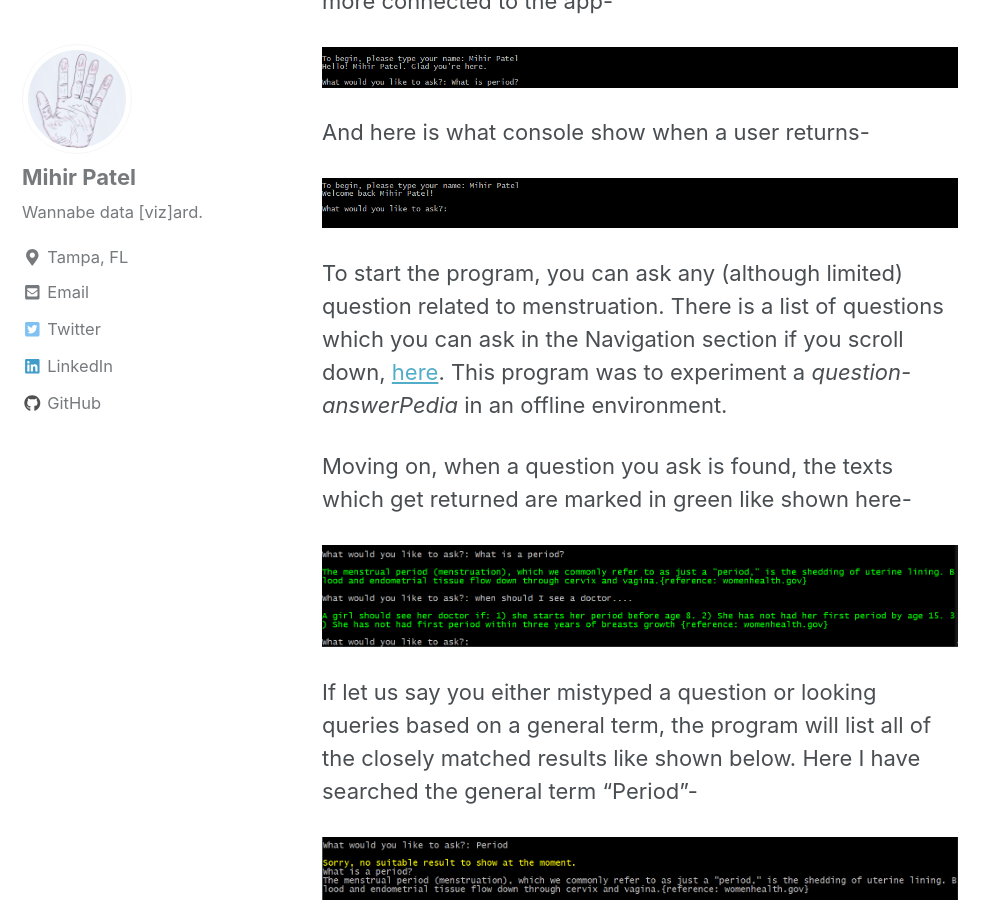
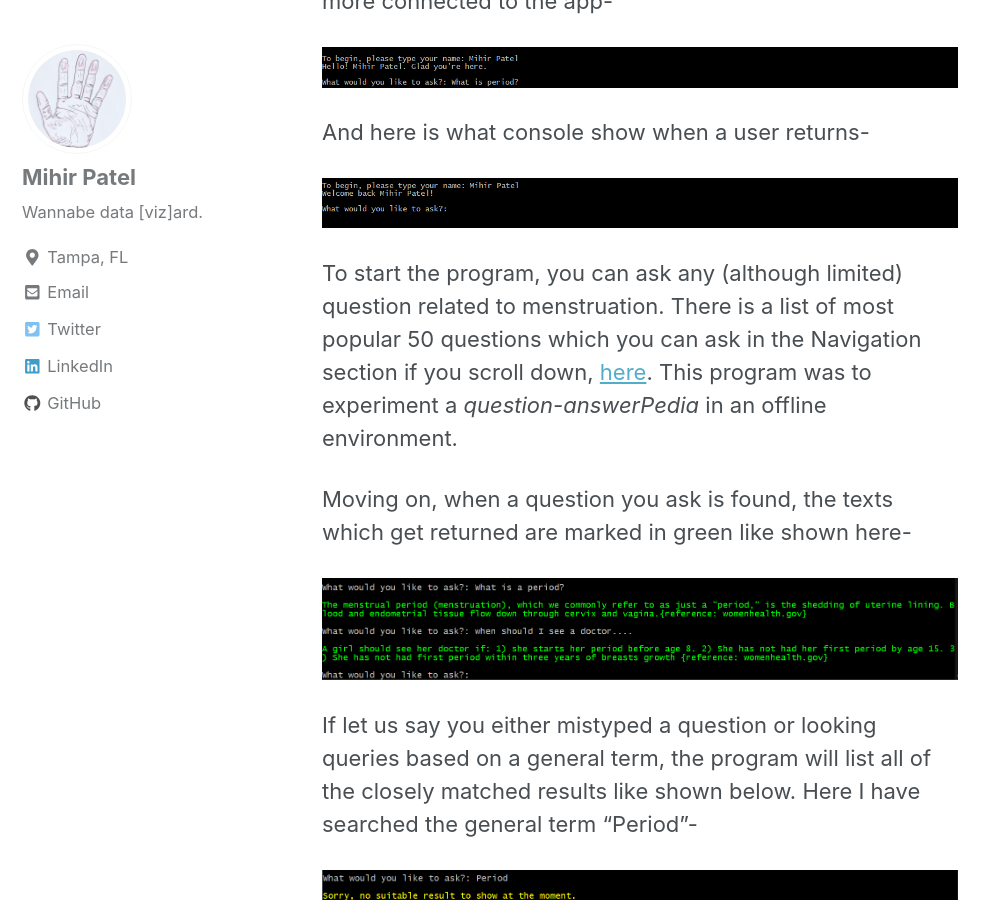
Before and after one commit to mihirp161/mihirp161.github.io, a Jekyll site: the page built from _posts/2019-12-30-dotmate.md, in a window 1280 px wide and 900 px high, scrolled down 2187 px. Shown: the whole window, without its empty margins (0-999 px from the left). Built offline with Jekyll 4.4.1, drawn with Linux system fonts in a browser that asks for light colours; nearby versions of some CDN libraries.

Commit message:
Update 2019-12-30-dotmate.md

```diff
--- a/_posts/2019-12-30-dotmate.md
+++ b/_posts/2019-12-30-dotmate.md
@@ -30,7 +30,7 @@ And here is what console show when a user returns-
 
 <img src="{{ site.url }}{{ site.baseurl }}/images/dotmate/returned_user.png" alt="">
 
-To start the program, you can ask any (although limited) question related to menstruation. There is a list of questions which you can ask in the Navigation section if you scroll down, [here](https://github.com/ToadHanks/dotMate). This program was to experiment a *question-answerPedia* in an offline environment.
+To start the program, you can ask any (although limited) question related to menstruation. There is a list of most popular 50 questions which you can ask in the Navigation section if you scroll down, [here](https://github.com/ToadHanks/dotMate). This program was to experiment a *question-answerPedia* in an offline environment.
 
 Moving on, when a question you ask is found, the texts which get returned are marked in green like shown here-
 
```
